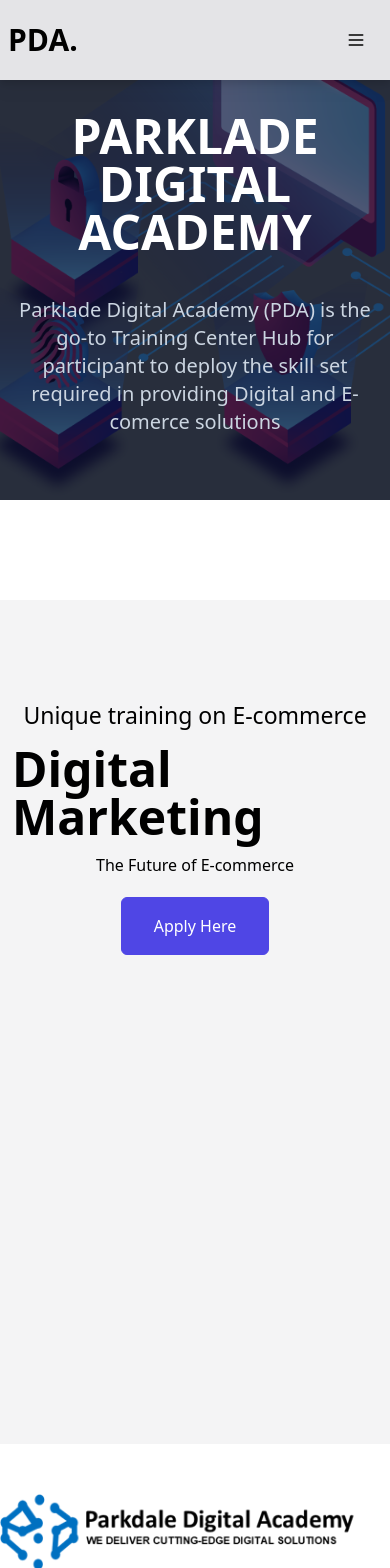
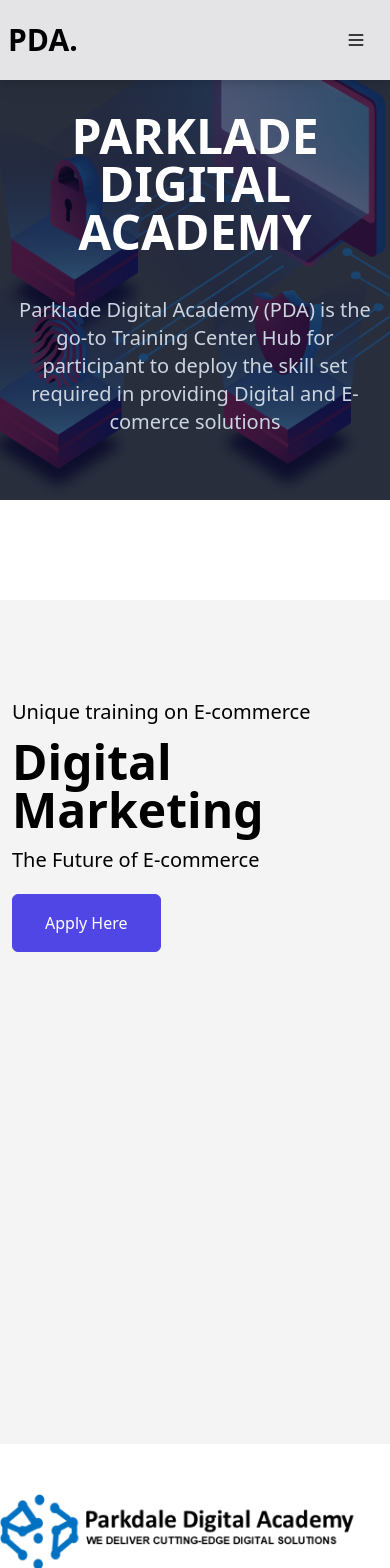
Before and after one commit to toju-toby22/ParkLed.com, a React (Create React App) app: page / in a window 390 px wide. Shown: the top 1568 px of the page. Built offline with nearby package versions, Linux system fonts and the light colour scheme.

Commit message:
deleted items-center

```diff
--- a/src/Pages/Homepage.js
+++ b/src/Pages/Homepage.js
@@ -37,10 +37,10 @@
 
             <div className='w-full h-screen crn bg-zinc-100 flex flex-col justify-between'>
                 <div className='grid items-center  md:grid-cols-2 max-w-[1240px] p-auto m-auto'>
-                    <div className='flex flex-col items-center md:items-start w-full h-screen px-3 py-12'>
-                        <p className='text-1xl'>Unique training on E-commerce</p>
+                    <div className='flex flex-col  md:items-start w-full h-screen px-3 py-12'>
+                        <p className='text-xl'>Unique training on E-commerce</p>
                         <h1 className='py-3 text-5xl md:text-7xl font-bold'>Digital Marketing</h1>
-                        <p className='text-2lg'>The Future of E-commerce</p>
+                        <p className='text-xl'>The Future of E-commerce</p>
                         <Link to="/courses"><button className='py-4 px-8 sm:w[60%] my-5'>Apply Here</button></Link>
                     </div>
                     <div>
```
